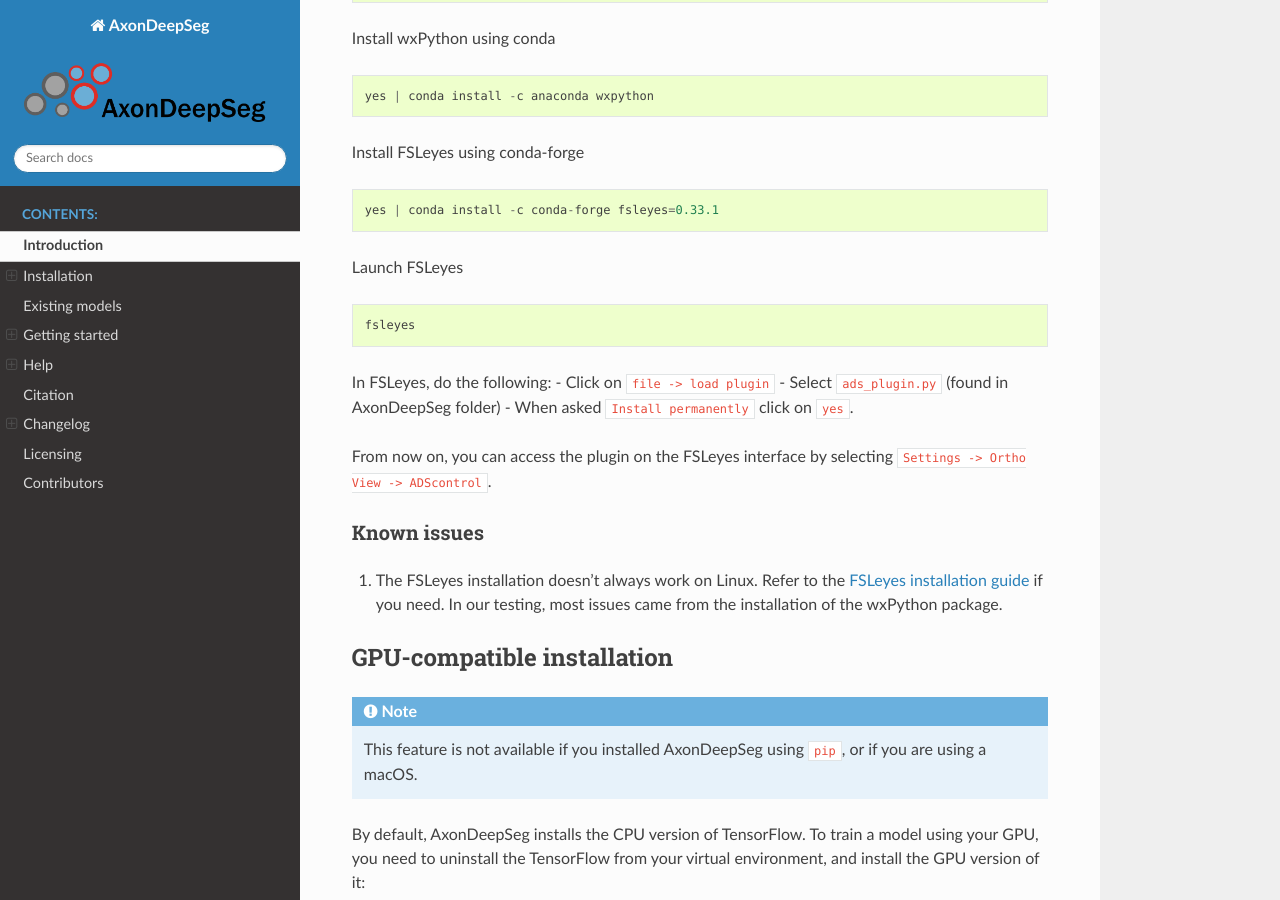
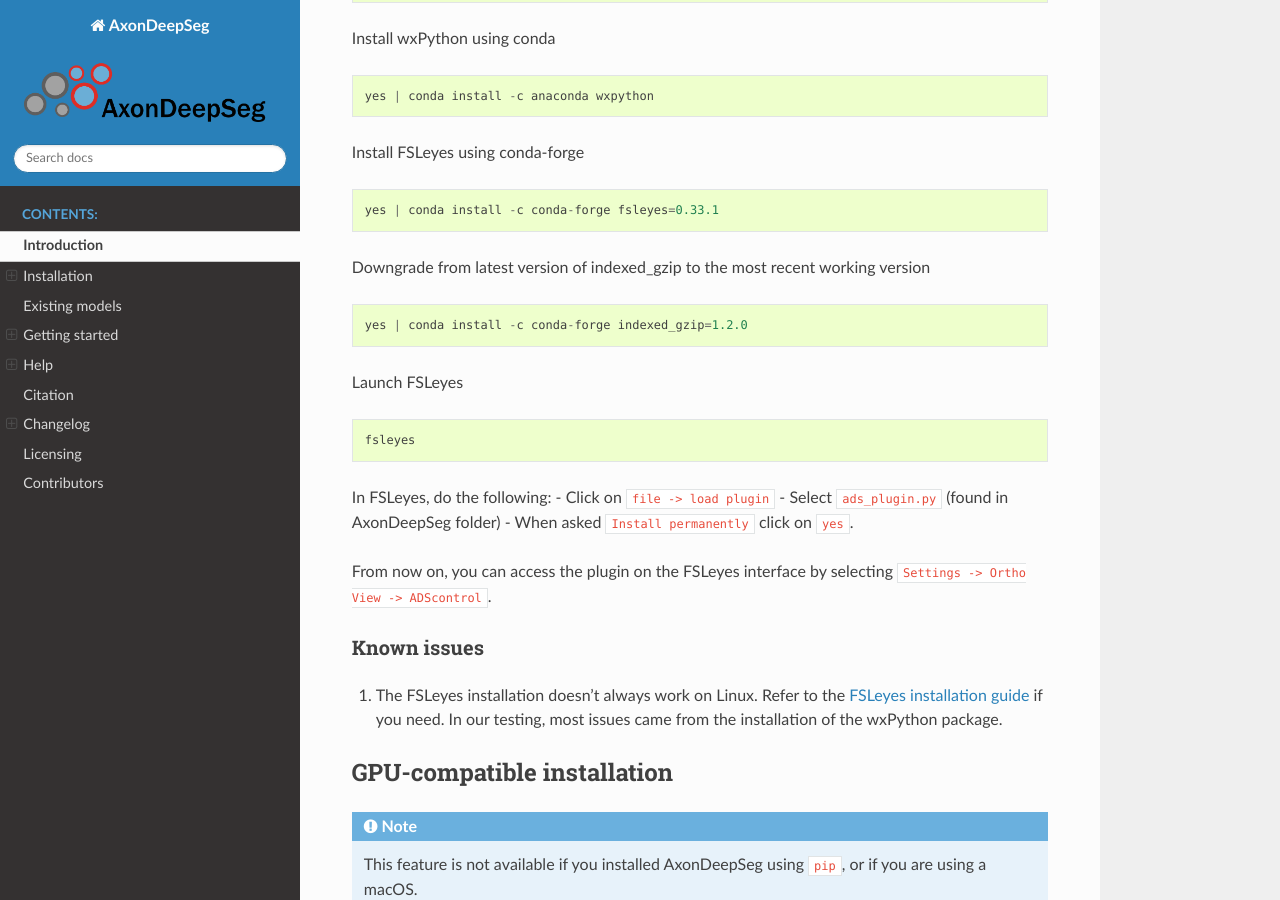
Before and after one commit to axondeepseg/axondeepseg, a Sphinx documentation site: the page built from docs/source/documentation.rst, in a window 1280 px wide and 900 px high, scrolled down 6517 px. Built offline with Sphinx 7.4.7 and the Read the Docs theme 2.0.0, drawn with Linux system fonts in a browser that asks for light colours.

Commit message:
Update documentation.rst

```diff
--- a/docs/source/documentation.rst
+++ b/docs/source/documentation.rst
@@ -220,6 +220,10 @@
 Install FSLeyes using conda-forge ::
 
            yes | conda install -c conda-forge fsleyes=0.33.1
+
+Downgrade from latest version of indexed_gzip to the most recent working version ::
+
+           yes | conda install -c conda-forge indexed_gzip=1.2.0
 
 Launch FSLeyes ::
 
```
